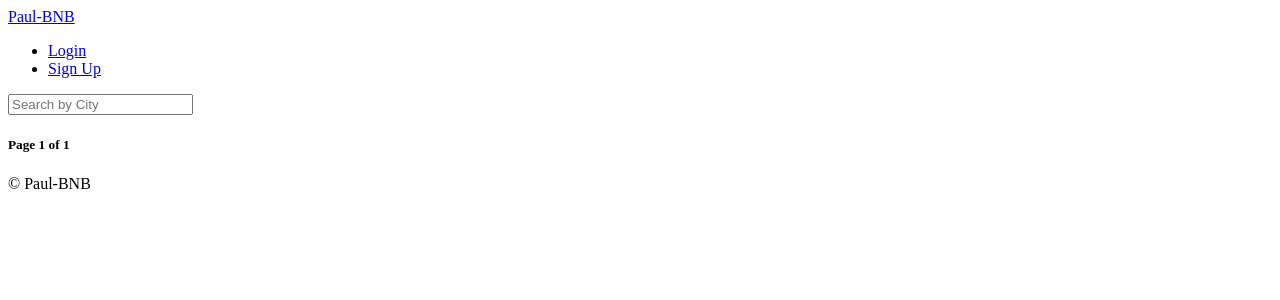
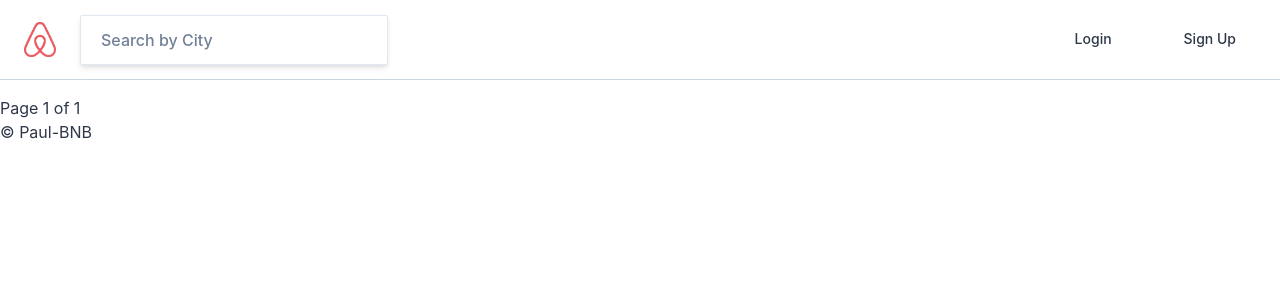
Before and after one commit to paullee714/airbnb_clone, a Django app: page / in a window 1280 px wide. Shown: the top 300 px of the page. Run offline with Django 3.2, Linux system fonts and the light colour scheme; data that the repository does not hold is empty.

Commit message:
Done with Navigation bar(top) with Tailwind CSS

```diff
--- a/assets/scss/style.scss
+++ b/assets/scss/style.scss
@@ -1,5 +1,18 @@
 @tailwind base;
 @tailwind components;
+// sass 변경 후에는 npm run css를 해주어야함
+.search-box{
+    transition : box-shadow 0.5s linear;
+}
+
+.nav_link{
+    @apply ml-8 border-b-2 border-white h-full flex items-center;
+    a {
+        @apply py-10 px-5;
+    }
+    &:hover{
+        @apply border-gray-600;
+    }
+}
+
 @tailwind utilities;
-
-// sass 변경 후에는 npm run css를 해주어야함
--- a/config/settings.py
+++ b/config/settings.py
@@ -127,6 +127,9 @@ USE_TZ = True
 
 STATIC_URL = "/static/"
 
+# static 파일을위한 경로세팅
+STATICFILES_DIRS = [os.path.join(BASE_DIR, "static")]
+
 AUTH_USER_MODEL = "users.User"  # 장고 기본 user 모델을 나의 user모델로 바꿈
 
 # media 저장
--- a/templates/base.html
+++ b/templates/base.html
@@ -1,22 +1,37 @@
+{% load static %}
 <!DOCTYPE html>
 <html lang="en">
+
 <head>
     <meta charset="UTF-8">
     <meta name="viewport" content="width=device-width, initial-scale=1.0">
     <meta http-equiv="X-UA-Compatible" content="ie=edge">
+
+    <link rel="stylesheet" href="{% static '/css/style.css' %}">
+
     <title>{% block page_title %}{% endblock page_title %} | Paul-BNB</title>
 </head>
-<body>
-<header>
-    {% include "partial/nav.html" %}
-    {% block searh-bar %}
-        <form method="get" action="{% url "rooms:search" %}">
-            <input name="city" placeholder="Search by City" />
-        </form>
-    {% endblock searh-bar %}
-</header>
+
+<body class="text-gray-800 mt-24">
+    <header
+        class="container max-w-full inset-0 flex items-center justify-between px-6 h-20 border-b border-gray-400 fixed bg-white">
+        <div class="flex items-center w-1/3">
+            <a href="{% url 'core:home' %}" class="mr-6">
+                <img class="w-8" src="{% static 'img/logo.png' %}" />
+            </a>
+            {% block searh-bar %}
+            <form class="w-9/12" method="get" action="{% url "rooms:search" %}">
+                <input
+                    class="search-box border px-5 py-3 font-medium placeholder-gray-600 rounded-sm w-full shadow-md hover:shadow-lg focus:outline-none"
+                    name="city" placeholder="Search by City" />
+            </form>
+            {% endblock searh-bar %}
+        </div>
+        {% include "partial/nav.html" %}
+    </header>
     {% block content %}{% endblock content %}
 
-{% include "partial/footer.html" %}
+    {% include "partial/footer.html" %}
 </body>
+
 </html>
--- a/templates/partial/nav.html
+++ b/templates/partial/nav.html
@@ -1,13 +1,11 @@
-<a href="{% url 'core:home' %}">Paul-BNB</a>
-<ul>
-
+<ul class="flex items-center text-sm font-medium h-full">
     {% if user.is_authenticated %}
-    <li><a href="{% url "users:logout" %}">Log out</a></li>
+    <li class="nav_link">
+        <a href="{% url "users:logout" %}">Log out</a></li>
     {% else %}
-    <li><a href="{% url "users:login" %}">Login</a></li>
-    <li><a href="{% url "users:signup" %}">Sign Up</a></li>
+    <li class="nav_link">
+        <a href="{% url "users:login" %}">Login</a></li>
+    <li class="nav_link">
+        <a href="{% url "users:signup" %}">Sign Up</a></li>
     {% endif %}
-
-
-
 </ul>
```
Also changed, not shown: static/css/style.css, static/img/bg.jpeg (added), static/img/logo.png (added).
